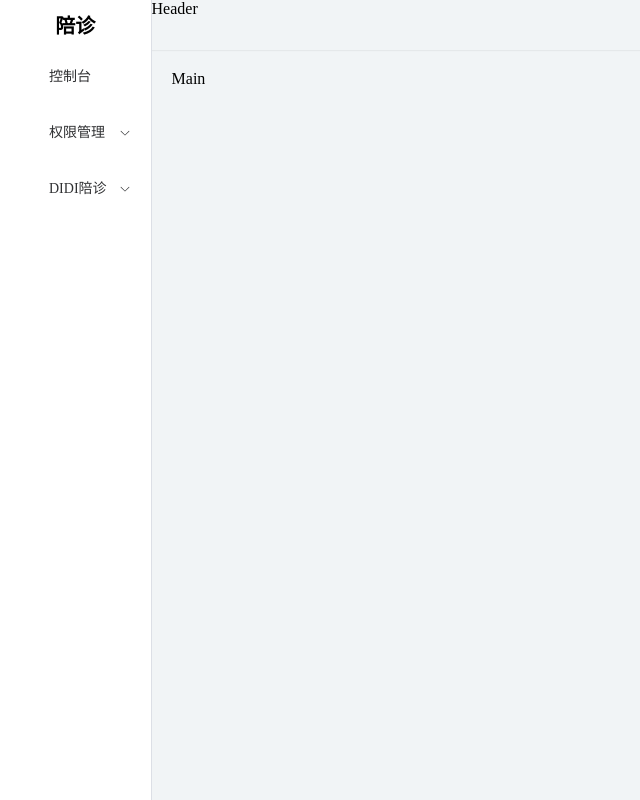
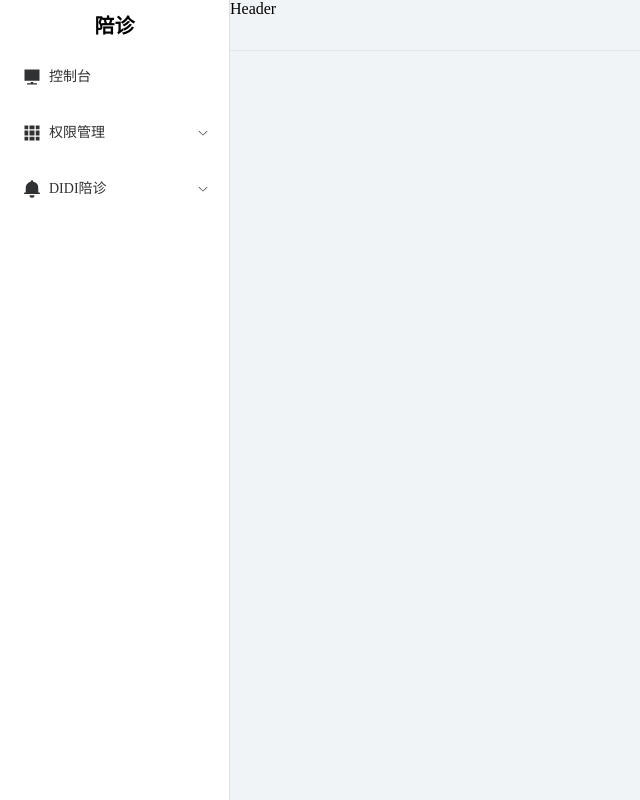
Before and after one commit to AlanChen126/hospital-system, a Vue app: page /#/auth/admin in a window 1280 px wide. Before the commit this address led to /#/auth/admin. Shown: the whole page, without its empty margins (0-640 px from the left). Built offline with nearby package versions, Linux system fonts and the light colour scheme.

Commit message:
finish treeMenu

```diff
--- a/package.json
+++ b/package.json
@@ -9,6 +9,7 @@
     "preview": "vite preview"
   },
   "dependencies": {
+    "@element-plus/icons-vue": "^2.3.1",
     "element-plus": "^2.9.4",
     "less": "^4.2.0",
     "vue": "^3.5.13",
--- a/src/components/aside.vue
+++ b/src/components/aside.vue
@@ -39,6 +39,7 @@ const handleClose = (key: string, keyPath: string[]) => {
 <style lang = "less" scoped>
 .aside-contianer{
     height: 100%;//100%的高度是针对他的父级元素的高度
+    width: 230px;
     .logo{
         font-size: 20px;
         font-weight: 900;
--- a/src/components/treeMenu.vue
+++ b/src/components/treeMenu.vue
@@ -4,6 +4,7 @@
      <template v-for="(item , index) in props.menuData">
         <!-- 没有子元素的情况 -->
         <el-menu-item
+        @click="handleClick(item, `${props.index}-${item.meta.id}`)"
         v-if="!item.children || item.children.length == 0"
         :index = "`${props.index}-${item.meta.id}`"
         :key = "`${props.index}-${item.meta.id}`"
@@ -36,6 +37,13 @@
 </template>
 
 <script setup>
+import { useRouter } from 'vue-router';
 const props = defineProps(["menuData","index"])
-console.log(props, 'props')
+const router = useRouter();
+
+// console.log(props, 'props')
+// 点击菜单的回调函数(点击后跳转到对应的路由上)
+const handleClick = (item, index) => {
+    router.push(item.meta.path)
+}
 </script>
--- a/src/main.js
+++ b/src/main.js
@@ -3,8 +3,16 @@ import './style.css'
 import App from './App.vue'
 import router from './router'
 
+//使用ElementPlus的图标
+// 如果您正在使用CDN引入，请删除下面一行。
+import * as ElementPlusIconsVue from '@element-plus/icons-vue'
+
 const app = createApp(App)
 app.use(router)
 app.mount('#app')
 
+// 使用ElementPlus的图标，全部引入，按需遍历
+for (const [key, component] of Object.entries(ElementPlusIconsVue)) {
+    app.component(key, component)
+}
 // createApp(App).mount('#app')
--- a/src/views/Main.vue
+++ b/src/views/Main.vue
@@ -5,7 +5,9 @@
        <Aside></Aside>
       <el-container>
         <el-header>Header</el-header>
-        <el-main>Main</el-main>
+        <el-main>
+          <router-view></router-view>
+        </el-main>
       </el-container>
     </el-container>
   </div>
@@ -13,6 +15,7 @@
 
 <script setup>
 import Aside from '../components/aside.vue';//不能起名叫aside，因为和element-plus的aside冲突
+import { RouterView } from 'vue-router';//RouterView是vue-router提供的组件，用来显示当前路由匹配到的组件，会将该组件放置到对应的位置上
 </script>
 
 <style lang="less" scoped>
--- a/src/views/auth/group/index.vue
+++ b/src/views/auth/group/index.vue
@@ -1,5 +1,7 @@
 <template>
-
+    <div>
+        group
+    </div>
 </template>
 
 <script setup>
```
Also changed, not shown: 1 other file (tests, documents, lock files or other folders).
